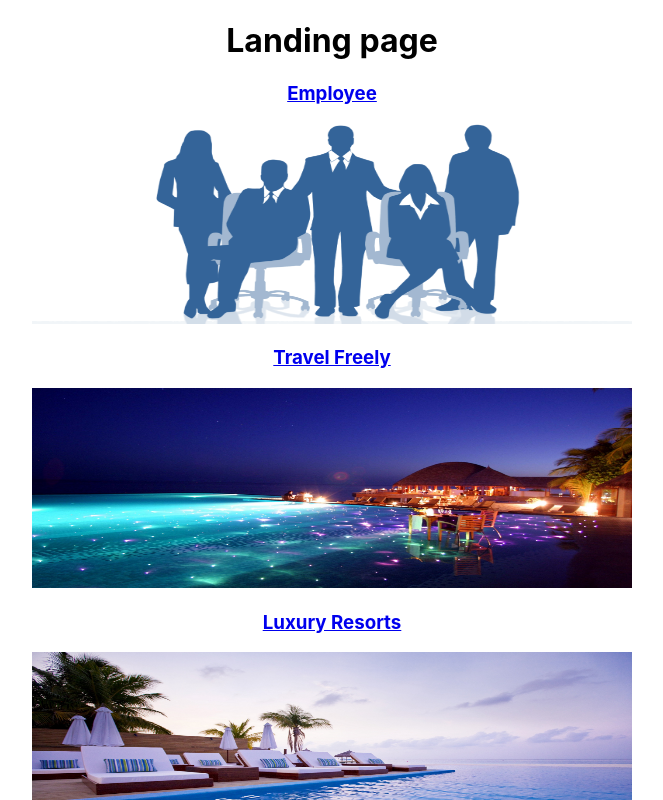
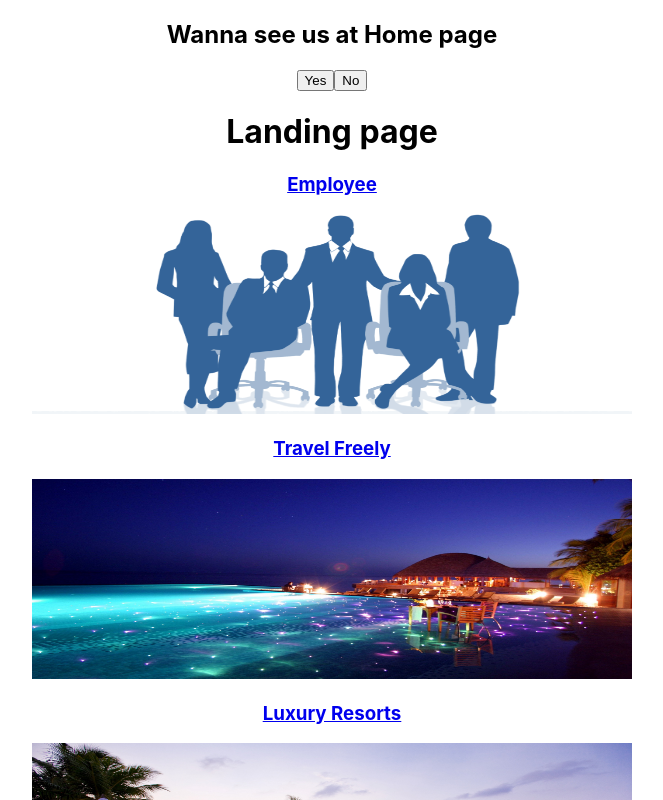
Before and after one commit to gau26rav/aggregator, a React (Create React App) app: page / in a window 1280 px wide. Shown: the top 800 px of the page, without its empty margins (308-971 px from the left). Built offline with nearby package versions, Linux system fonts and the light colour scheme; no server answers.

Commit message:
Updated code

```diff
--- a/src/component/InstallerPrompt/InstallerPrompt.jsx
+++ b/src/component/InstallerPrompt/InstallerPrompt.jsx
@@ -15,6 +15,7 @@ class InstallerPrompt extends React.Component {
     handleClick = (event) => {
         this.deferredPrompt.prompt();
         console.log('deferredPrompt invoked --> ' + event)
+        alert(event);
     }
 
 
@@ -22,6 +23,9 @@ class InstallerPrompt extends React.Component {
         const { showPrompt } = this.state;
         return (
             <>
+            <h2>Wanna see us at Home page</h2>
+                    <button onClick={this.handleClick}>Yes</button>
+                    <button onClick={this.handleClick}>No</button>
                 {showPrompt && <div id="installer prompt">
                     <h2>Wanna see us at Home page</h2>
                     <button onClick={this.handleClick}>Yes</button>
```
